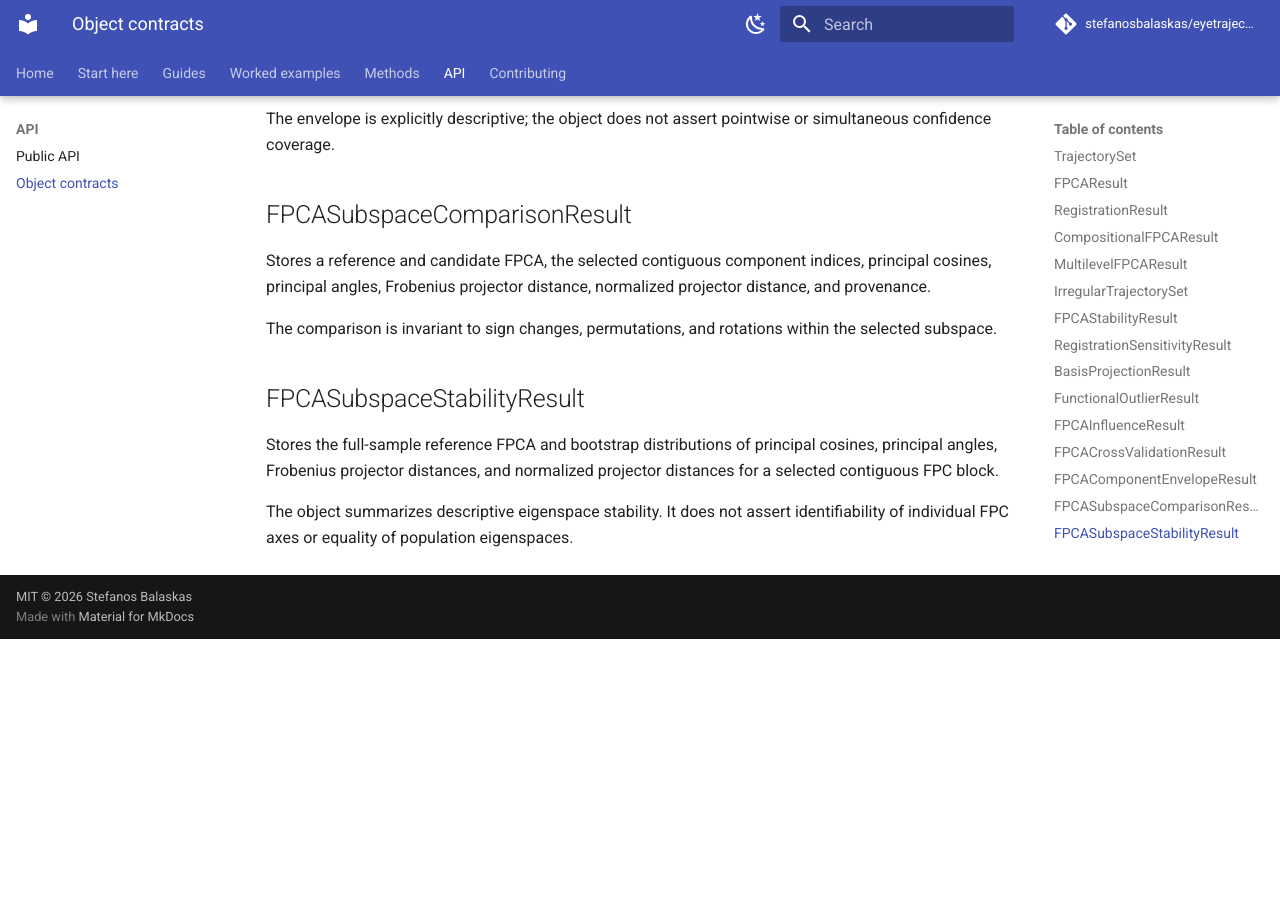
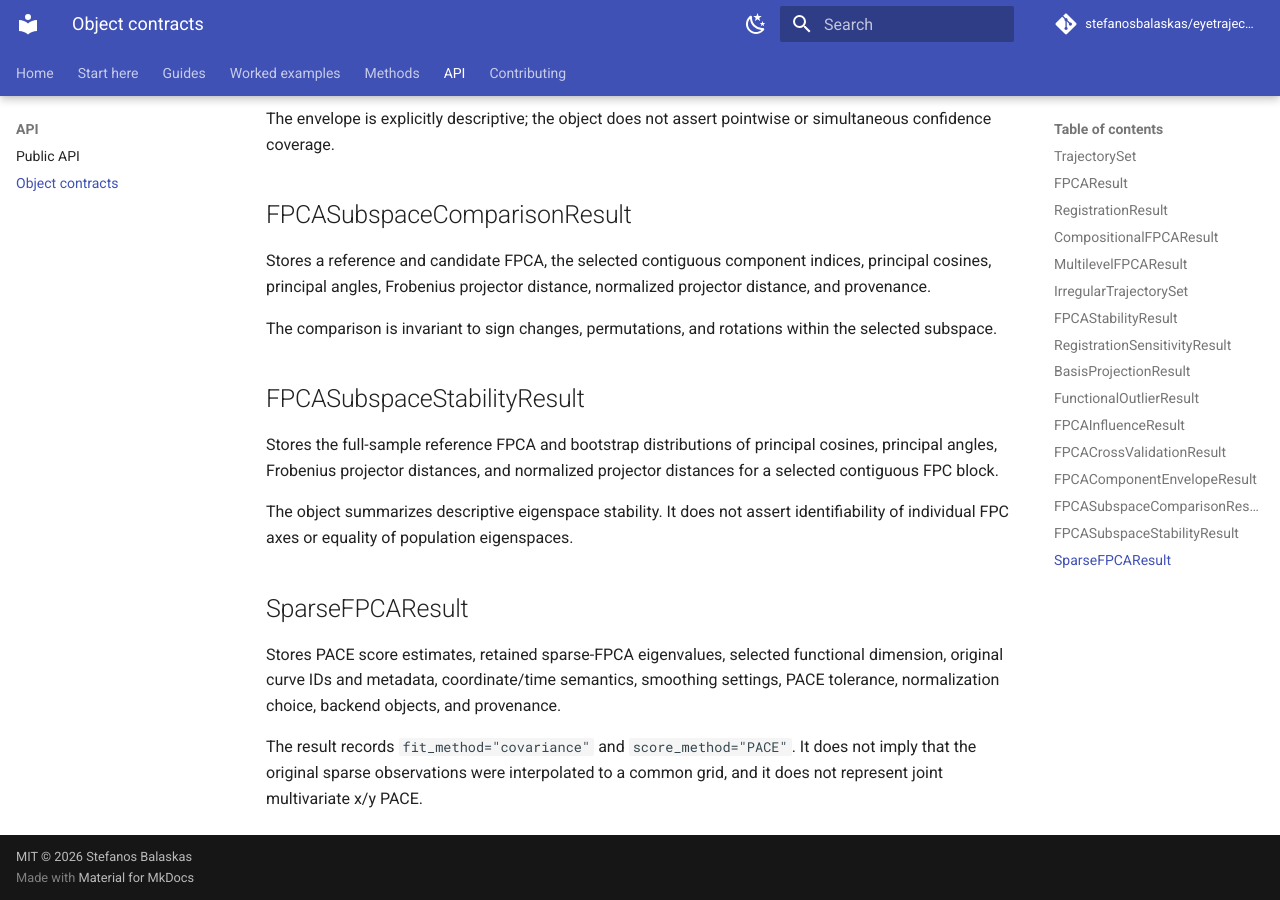
Before and after one commit to stefanosbalaskas/eyetrajectoriespy, an MkDocs documentation site: the page built from docs/reference/objects.md, in a window 1280 px wide and 900 px high, scrolled down 2261 px. Built offline with MkDocs 1.6.1 and Material for MkDocs 9.7.7, drawn with Linux system fonts in a browser that asks for light colours; comment, search, counter and statistics services are not loaded; before the commit the page ends 2900 px from its top, so only the background shows below that.

Commit message:
Document sparse FPCA result object

```diff
--- a/docs/reference/objects.md
+++ b/docs/reference/objects.md
@@ -99,3 +99,15 @@ projector distances for a selected contiguous FPC block.
 
 The object summarizes descriptive eigenspace stability. It does not assert
 identifiability of individual FPC axes or equality of population eigenspaces.
+
+
+## SparseFPCAResult
+
+Stores PACE score estimates, retained sparse-FPCA eigenvalues, selected
+functional dimension, original curve IDs and metadata, coordinate/time
+semantics, smoothing settings, PACE tolerance, normalization choice, backend
+objects, and provenance.
+
+The result records `fit_method="covariance"` and `score_method="PACE"`.
+It does not imply that the original sparse observations were interpolated to a
+common grid, and it does not represent joint multivariate x/y PACE.
```
